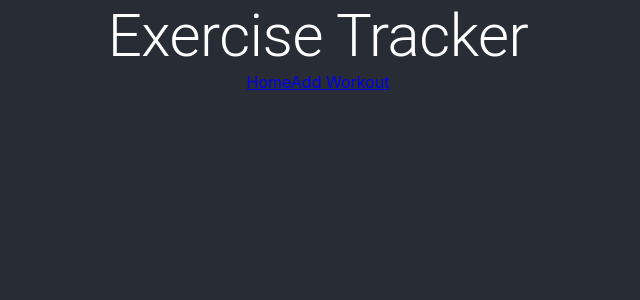
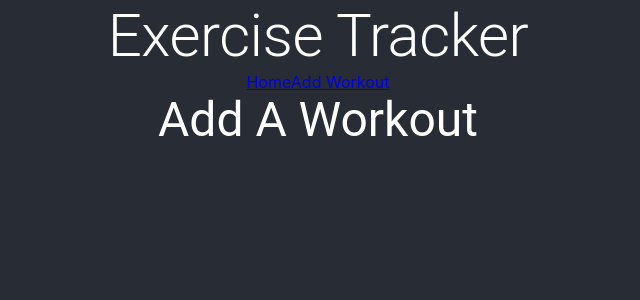
Before and after one commit to brandonwharton/Exercise-Tracking, a React (Create React App) app: page /add in a window 1280 px wide. Shown: the top 300 px of the page, without its empty margins (322-962 px from the left). Built offline with nearby package versions, Linux system fonts and the light colour scheme.

Commit message:
Made a new component to add workouts, started tests for it

```diff
--- /dev/null
+++ b/src/AddWorkout/AddWorkout.jsx
@@ -0,0 +1,13 @@
+import Typography from '@material-ui/core/Typography';
+
+function AddWorkout() {
+    return (
+        <div>
+            <Typography component="h2" variant="h3">
+                Add A Workout
+            </Typography>
+        </div>
+    )
+}
+
+export default AddWorkout;
--- a/src/App/App.js
+++ b/src/App/App.js
@@ -3,6 +3,7 @@ import './App.css';
 import Header from './Header';
 import Navbar from '../Navbar/Navbar';
 import PastWorkouts from '../PastWorkouts/PastWorkouts';
+import AddWorkout from '../AddWorkout/AddWorkout';
 
 function App() {
   return (
@@ -13,7 +14,9 @@ function App() {
         <Route path="/" exact>
           <PastWorkouts />
         </Route>
-
+        <Route path="/add">
+          <AddWorkout />
+        </Route>
       </div>
     </Router>
   );
```
Also changed, not shown: 1 other file (tests, documents, lock files or other folders).
